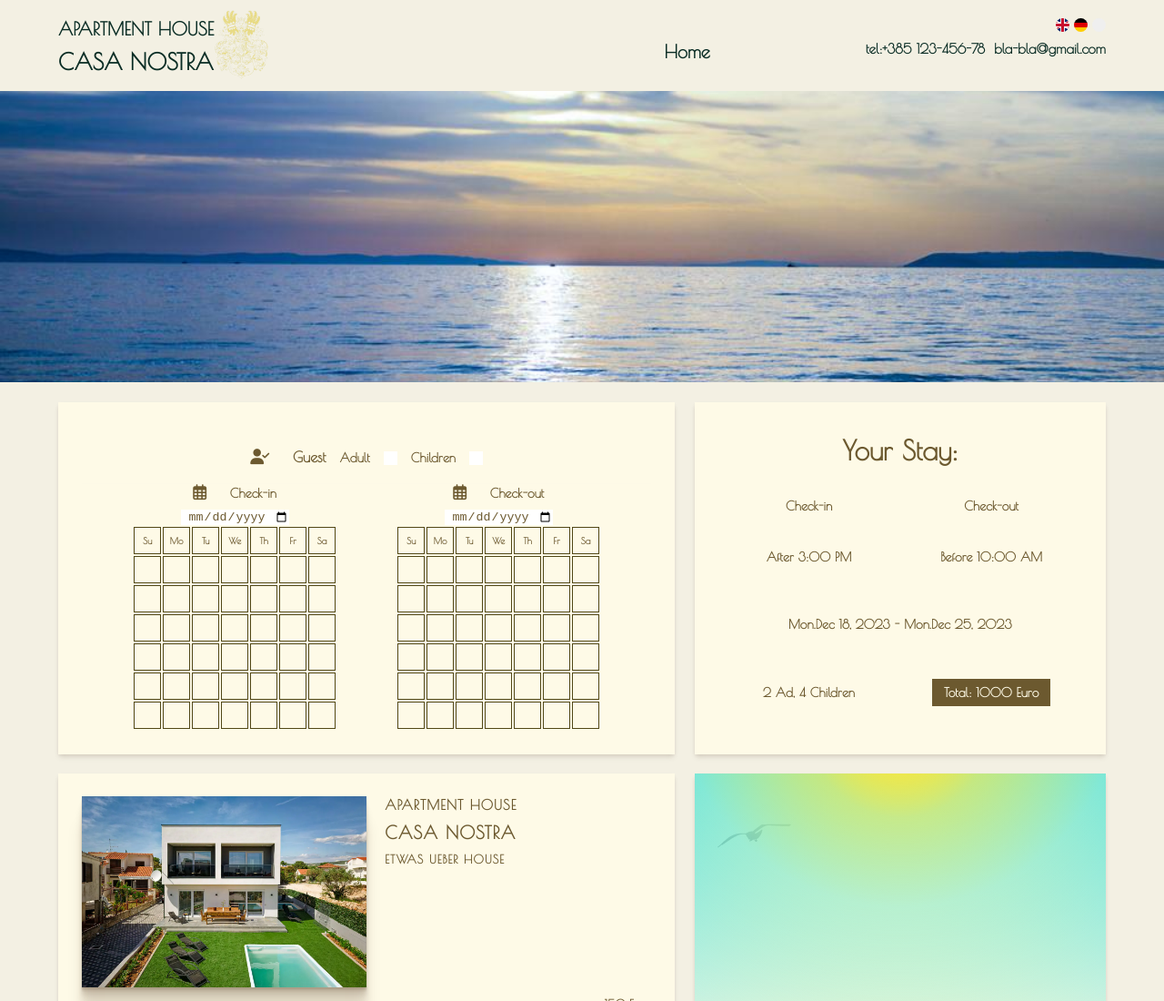
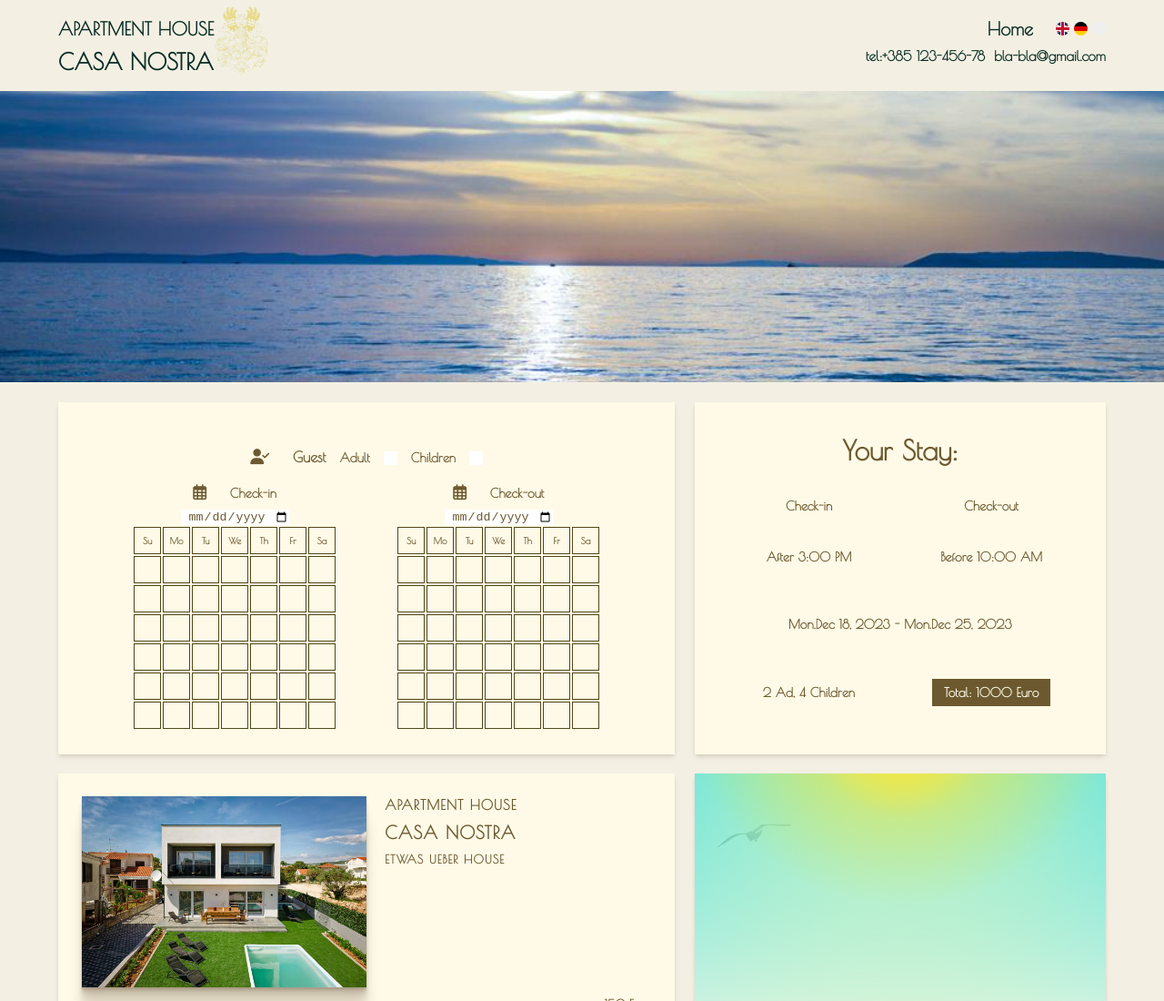
Before and after one commit to ZhNath/Hotel, a plain HTML site: page booking.html in a window 1280 px wide. Shown: the top 1100 px of the page at 91% size. Drawn offline with Linux system fonts and the light colour scheme.

Commit message:
Home-link

```diff
--- a/booking.html
+++ b/booking.html
@@ -23,9 +23,6 @@
       </div>
 
       <img class="logo" src="./images/logo.png" alt="logo" />
-      <div class="homelink">
-        <a href="./index.html">Home</a>
-      </div>
 
       <div class="p-b-data">
         <a href="tel:+385 123-456-78">tel:+385 123-456-78</a>
@@ -33,6 +30,9 @@
       </div>
 
       <div class="p-b-langnav">
+        <div class="homelink">
+          <a href="./index.html">Home</a>
+        </div>
         <button class="language eng" id="eng" title="eng"></button>
         <button class="language deu" id="deu" title="deu"></button>
         <button class="language cro" id="cro" title="cro"></button>
--- a/style.css
+++ b/style.css
@@ -347,14 +347,15 @@ button.language:active {
 .p-b-langnav button.language {
   display: block;
   border: none;
+  align-self: center;
 }
 .p-b .homelink {
   color: var(--green);
   font-size: 2em;
   grid-area: 2/3/3/4;
-  justify-self: center;
-  align-self: self-end;
+  justify-self: self-start;
   width: fit-content;
+  margin-right: 1em;
 }
 /* -----------------------------------responsiv header nav */
 @media (min-width: 481px) {
```
